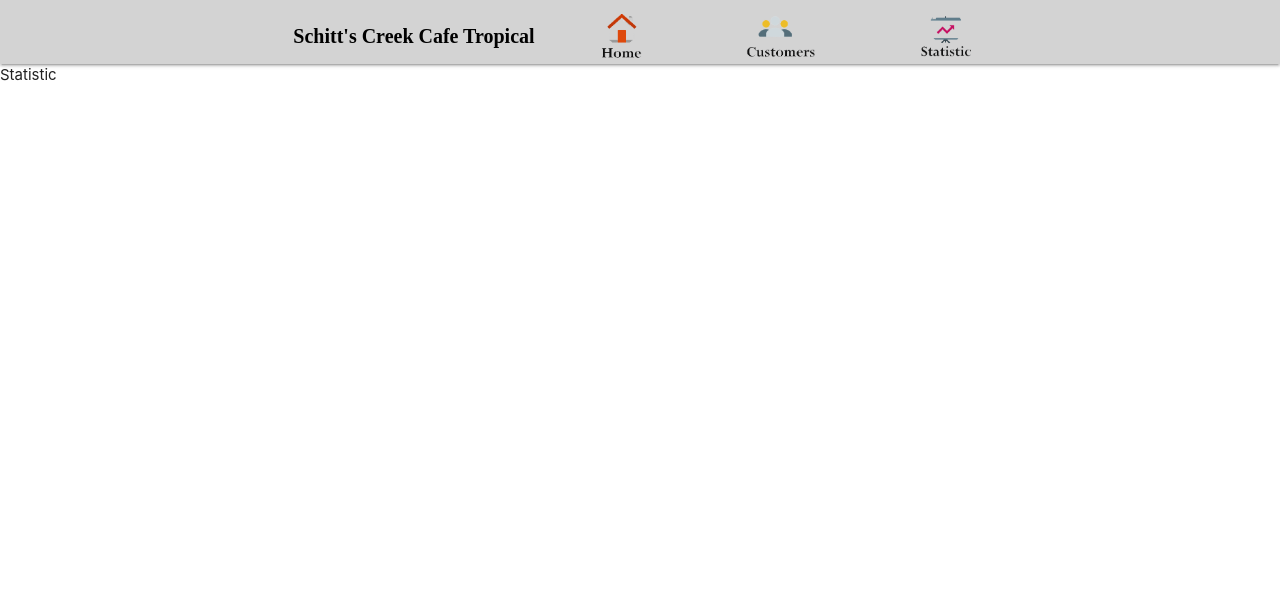
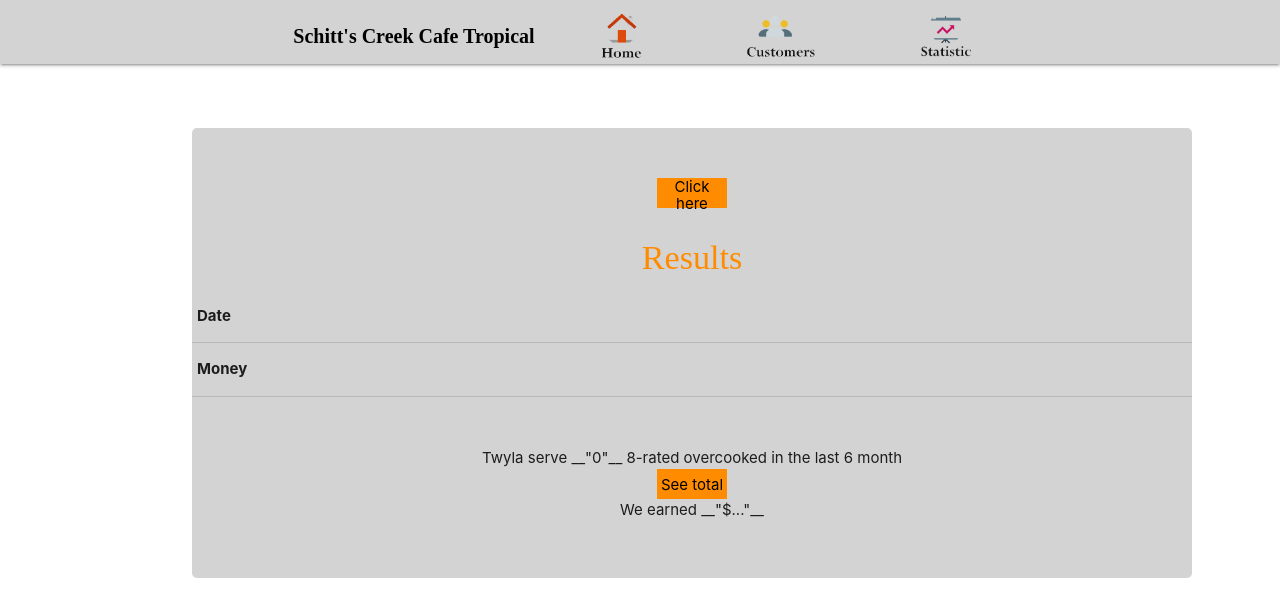
Before and after one commit to PaolaMBIA/Schitt_Creek_Cafe_Tropical, a React (Create React App) app in the folder client/: page /statistic in a window 1280 px wide. Shown: the top 616 px of the page. Built offline with nearby package versions, Linux system fonts and the light colour scheme.

Commit message:
Ajout de la page statistic

```diff
--- a/client/src/components/compo/Bill.js
+++ b/client/src/components/compo/Bill.js
@@ -1,5 +1,6 @@
-import React, { useState } from 'react';
+import React, {useRef, useState } from 'react';
 import Select from 'react-select';
+import Home from '../../pages/Home';
 import {StyleAddOrder} from '../../styles/styled-components/StyleAddOrder';
 
 const axios = require('axios').default;
@@ -11,12 +12,14 @@ const options = [
 ];
 
 const Bill = ({TheOrderId}) => {
+    const div = useRef(null);
     const [feedback, setFeedback] = useState("");
     const [splitBill, setSplitBill] = useState("");
     const [state, setState] = useState({total: []});
 
     const [billTrue, setBillTrue] = useState(false);
     const [totalBi, setTotalBi] = useState(true);
+    const [home, setHome] = useState(false);
 
     function open(){
         setBillTrue(true);
@@ -56,7 +59,8 @@ const Bill = ({TheOrderId}) => {
                 alert("problem!!");
             }
             else{
-                alert("thank for order");
+                setHome(true);
+                div.current.style.display = 'none';
             }
         }).catch((err)=>{
             console.log(err);
@@ -69,7 +73,8 @@ const Bill = ({TheOrderId}) => {
     }
 
     return(
-        <StyleAddOrder>
+        <div>
+        <StyleAddOrder ref={div}>
             {
                 billTrue &&
                     <div>
@@ -80,7 +85,7 @@ const Bill = ({TheOrderId}) => {
                                     {
                                         state.total.map(totalB =>
                                             <div>
-                                                <h5>$<strong>{totalB.totalBill}</strong></h5>
+                                                <h5>${totalB.totalBill}</h5>
                                             </div>
                                         )
                                     }
@@ -120,6 +125,14 @@ const Bill = ({TheOrderId}) => {
 
             }
         </StyleAddOrder>
+        <div>
+            {
+                home &&
+                <Home/>
+            }
+        </div>
+
+        </div>
     );
 };
 
--- a/client/src/pages/Home.js
+++ b/client/src/pages/Home.js
@@ -68,7 +68,7 @@ const Home = () => {
                 homeTrue &&
                 <StyleHome>
                     <h3>ROOM</h3>
-                    <div className="container">
+                    <div className="contain">
                         <div className="table">
                             <img src={table}  ref={buttonOpen} alt="table"/>
                             <h5>Table 1</h5>
--- a/client/src/pages/Statistic.js
+++ b/client/src/pages/Statistic.js
@@ -1,10 +1,89 @@
-import React from 'react';
+import React, { useState } from 'react';
+import axios from 'axios';
+import {StyleAddOrder} from '../styles/styled-components/StyleAddOrder';
+
+const api = axios.create({
+    baseURL: `${process.env.REACT_APP_API_URL}api/order`
+});
 
 const Statistic = () => {
+    let totalMoney = 0;
+    const [totaux, setTotaux] = useState("...");
+    const [state, setState] = useState({orders: []});
+
+    const open = async () =>{
+        try {
+            let data = await api.get('/diner', {
+        }).then(({data}) => data);
+
+        setState({orders: data});
+        console.log(data);
+        } catch(err){
+            console.log(err);
+        }
+    }
+
+    function calculate(){
+        state.orders.map(calcul =>
+            totalMoney += calcul.total
+        );
+
+        setTotaux(totalMoney);
+
+    }
+
     return(
-        <div>
-            Statistic
-        </div>
+        <StyleAddOrder>
+            <div className="containeur">
+                <div id="buttons">
+                    <button className="button" onClick={open}>Click here </button>
+                </div>
+                <h4>Results</h4>
+                <div>
+                    <table>
+                        <tr>
+                            <th>Date</th>
+                            {
+                                state.orders.map(gaga =>
+                                    <td>
+                                    {
+                                        gaga.createdAt
+                                    }
+                                    </td>
+                                )
+                            }
+
+                        </tr>
+                        <tr>
+                            <th>Money</th>
+                            {
+                                state.orders.map(gaga =>
+                                    <td>$
+                                    {
+                                        gaga.total
+                                    }
+                                    </td>
+                                )
+                            }
+                        </tr>
+                    </table>
+                    <div id="buttons">
+                        {
+                            <p>Twyla serve __"{state.orders.length}"__   8-rated overcooked in the last 6 month </p>
+                        }
+                    </div>
+                    <div >
+                        <button className="button" onClick={calculate}>See total</button>
+                    </div>
+
+                    <div>
+                        {
+                            <p>We earned __"${totaux}"__ </p>
+                        }
+                    </div>
+                </div>
+            </div>
+        </StyleAddOrder>
     );
 };
 
--- a/client/src/styles/styled-components/StyleHome.js
+++ b/client/src/styles/styled-components/StyleHome.js
@@ -7,7 +7,7 @@ h3{
     color: darkred;
 }
 
-.container{
+.contain{
     display: flex;
     flex-wrap: wrap;
     justify-content: center;
```
Also changed, not shown: 2 other files (tests, documents, lock files or other folders).
